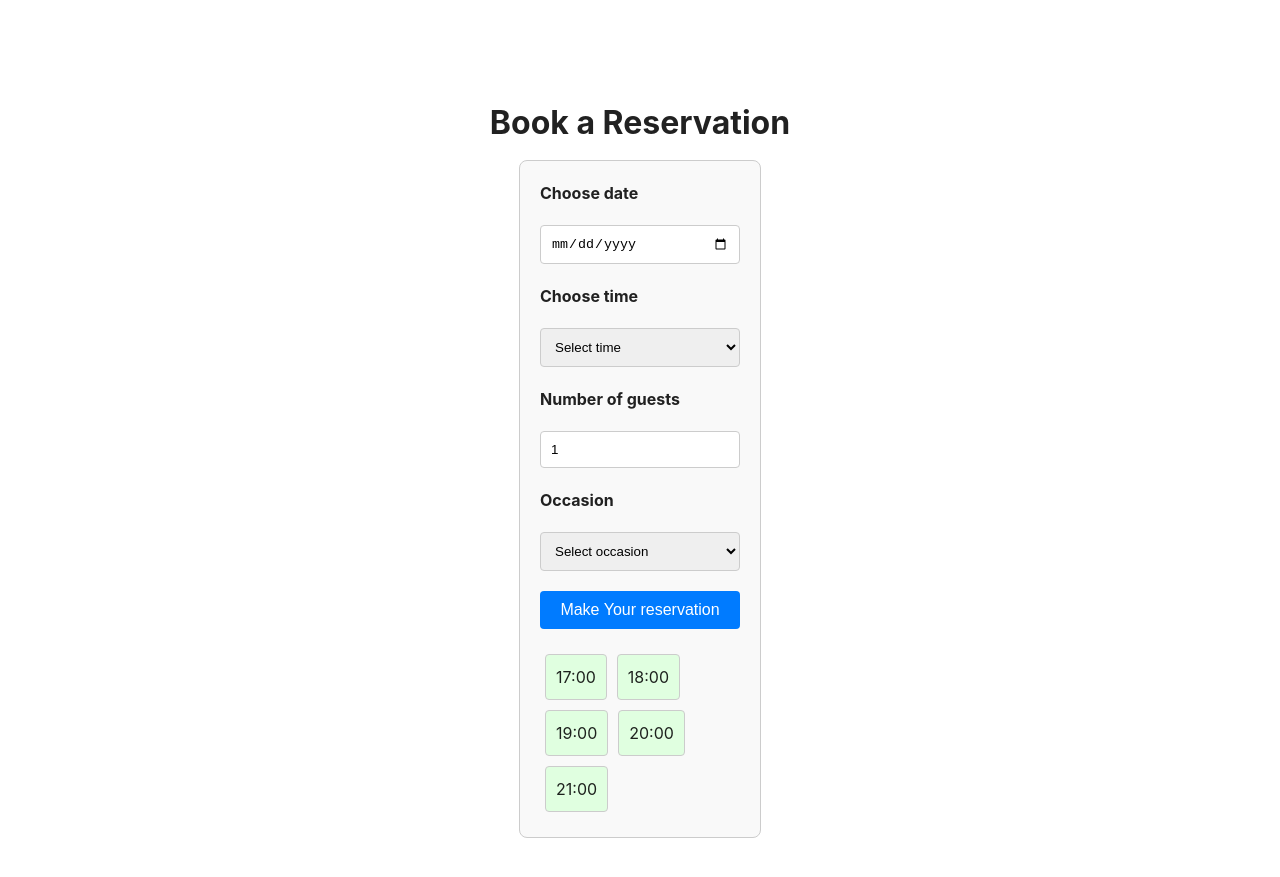
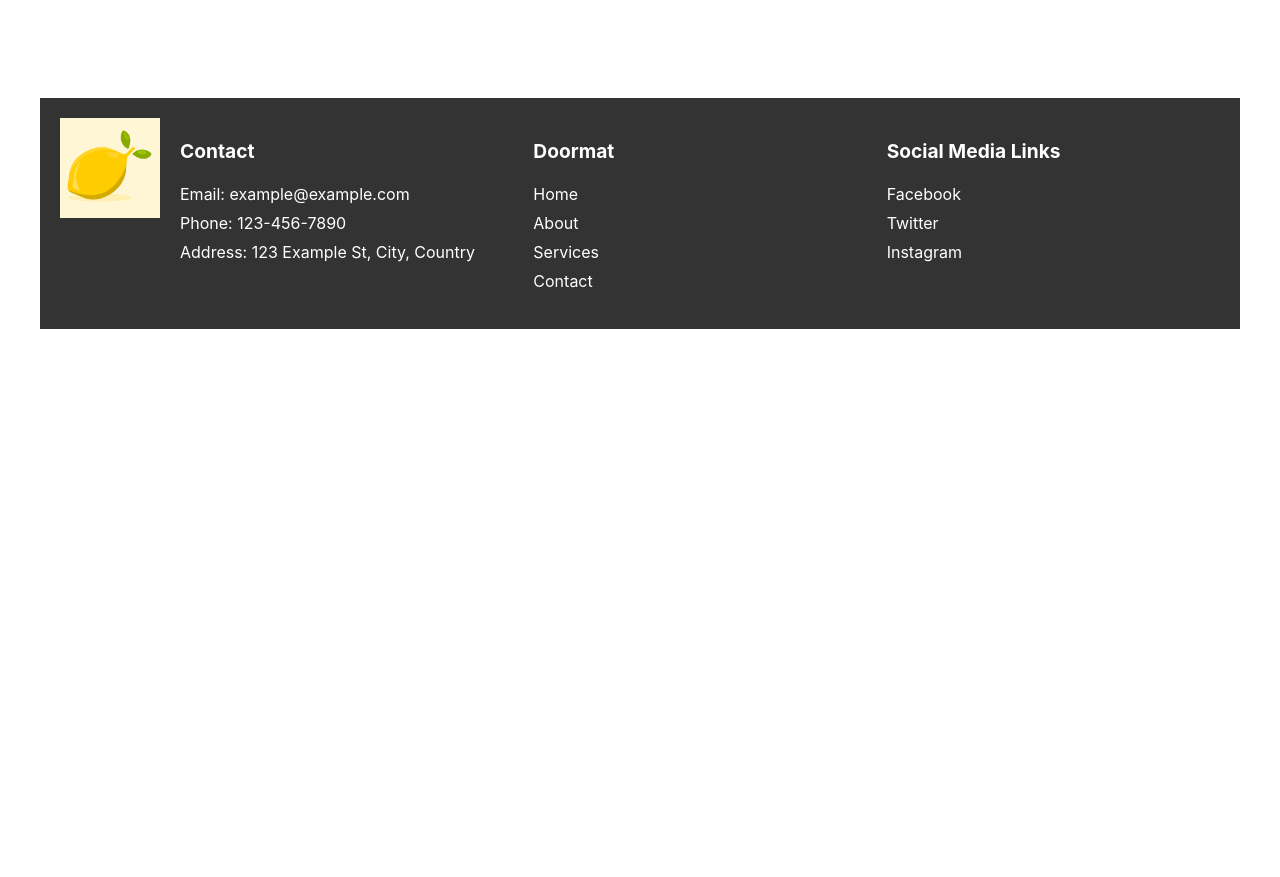
Before and after one commit to Kdev19/cap-project, a React (Vite) app: page / in a window 1280 px wide. Shown: the part 1917-2794 px from the top of the page. After the commit the page ends 2306 px from the top, so only its background shows below. Built offline with nearby package versions, Linux system fonts and the light colour scheme.

Commit message:
rollback 18 hours ago

```diff
--- a/src/components/BookingPage.jsx
+++ b/src/components/BookingPage.jsx
@@ -1,17 +1,14 @@
 import React from 'react';
-import BookingForm from './BookingForm';
+import BookingForm from './Bookingform';
 import './BookingPage.css';
 
-const BookingPage = ({ availableTimes, updateTimes }) => {
-  console.log('BookingPage availableTimes:', availableTimes);
-  console.log('BookingPage updateTimes:', updateTimes);
-
-  return (
-    <div className="booking-page">
-      <h1>Book a Reservation</h1>
-      <BookingForm availableTimes={availableTimes} updateTimes={updateTimes} />
-    </div>
-  );
+const BookingPage = ({ availableTimes }) => {
+    return (
+        <div className="booking-page">
+            <h1>Book a Reservation</h1>
+            <BookingForm availableTimes={availableTimes} />
+        </div>
+    );
 };
 
 export default BookingPage;
--- a/src/components/BookingSlot.css
+++ /dev/null
@@ -1,18 +0,0 @@
-.booking-slot {
-  display: inline-block;
-  padding: 10px;
-  margin: 5px;
-  border: 1px solid #ccc;
-  border-radius: 4px;
-  text-align: center;
-  cursor: pointer;
-}
-
-.booking-slot.available {
-  background-color: #e0ffe0; /* Light green for available slots */
-}
-
-.booking-slot.booked {
-  background-color: #ffe0e0; /* Light red for booked slots */
-  cursor: not-allowed;
-}
--- a/src/components/BookingSlot.jsx
+++ /dev/null
@@ -1,12 +0,0 @@
-import React from 'react';
-import './BookingSlot.css';
-
-const BookingSlot = ({ time, isBooked }) => {
-  return (
-    <div className={`booking-slot ${isBooked ? 'booked' : 'available'}`}>
-      {time}
-    </div>
-  );
-};
-
-export default BookingSlot;
--- a/src/components/Bookingform.jsx
+++ b/src/components/Bookingform.jsx
@@ -1,8 +1,7 @@
-import React, { useState, useEffect } from 'react';
-import BookingSlot from './BookingSlot';
+import React, { useState } from 'react';
 import './BookingForm.css';
 
-const BookingForm = ({ availableTimes = ['17:00', '18:00', '19:00', '20:00', '21:00'], updateTimes }) => {
+const BookingForm = ({ availableTimes }) => {
     const [formData, setFormData] = useState({
         date: '',
         time: '',
@@ -10,19 +9,12 @@ const BookingForm = ({ availableTimes = ['17:00', '18:00', '19:00', '20:00', '21
         occasion: ''
     });
 
-  useEffect(() => {
-    console.log('BookingForm availableTimes:', availableTimes); // Log availableTimes to check if it is passed correctly
-    console.log('BookingForm updateTimes:', updateTimes);
-  }, [availableTimes, updateTimes]);
-
     const handleChange = (e) => {
         const { name, value } = e.target;
-    console.log(`Change detected: ${name} = ${value}`); // Debug
-    setFormData({ ...formData, [name]: value });
-
-    if (name === 'date') {
-      updateTimes(value);
-    }
+        setFormData({
+            ...formData,
+            [name]: value
+        });
     };
 
     const handleSubmit = (e) => {
@@ -51,7 +43,7 @@ const BookingForm = ({ availableTimes = ['17:00', '18:00', '19:00', '20:00', '21
                 required
             >
                 <option value="">Select time</option>
-        {availableTimes && availableTimes.map((time, index) => (
+                {availableTimes.map((time, index) => (
                     <option key={index} value={time}>{time}</option>
                 ))}
             </select>
@@ -80,11 +72,6 @@ const BookingForm = ({ availableTimes = ['17:00', '18:00', '19:00', '20:00', '21
                 <option value="anniversary">Anniversary</option>
             </select>
             <input type="submit" value="Make Your reservation" />
-      <div className="booking-slots">
-        {availableTimes && availableTimes.map((time, index) => (
-          <BookingSlot key={index} time={time} isBooked={false} />
-        ))}
-      </div>
         </form>
     );
 };
--- a/src/components/Herosection.jsx
+++ b/src/components/Herosection.jsx
@@ -1,5 +1,4 @@
 import React from 'react';
-import { Link } from 'react-scroll';
 import './Herosection.css';
 
 const Herosection = () => {
@@ -11,9 +10,7 @@ const Herosection = () => {
                     <p className="hero-description">
                         Enjoy the finest dining experience with our exquisite menu and exceptional service.
                     </p>
-                    <Link to="booking" smooth={true} duration={500}>
-                        <button className="hero-button">Reserve a Table</button>
-                    </Link>
+                    <button className="hero-button">Reserve a Table</button>
                 </div>
                 <div className="hero-right">
                     <div className="image-holder">
--- a/src/components/MainRoutes.jsx
+++ b/src/components/MainRoutes.jsx
@@ -3,7 +3,6 @@ import Herosection from './Herosection';
 import Highlights from './Highlights';
 import Testimonials from './Testimonials';
 import About from './About';
-import BookingPage from './BookingPage';
 
 const MainRoutes = () => {
   return (
@@ -20,9 +19,6 @@ const MainRoutes = () => {
       <section id="about">
         <About />
       </section>
-      <section id="booking">
-        <BookingPage />
-      </section>
     </>
   );
 };
--- a/src/main.jsx
+++ b/src/main.jsx
@@ -1,77 +1,37 @@
-import React, { useReducer, useEffect } from 'react';
+import { StrictMode, useState } from 'react';
 import { createRoot } from 'react-dom/client';
 import { BrowserRouter, Route, Routes } from 'react-router-dom';
 import './index.css';
 import Nav from './components/Nav';
+import Highlights from './components/Highlights';
+import Testimonials from './components/Testimonials';
+import About from './components/About';
 import Footer from './components/Footer';
+import Herosection from './components/Herosection';
+import BookingPage from './components/BookingPage';
 import MainRoutes from './components/MainRoutes';
-import BookingPage from './components/BookingPage';
 
-const initialState = [
-  '17:00', '18:00', '19:00', '20:00', '21:00', '22:00'
-];
-
-const reducer = (state, action) => {
-  console.log('Reducer action:', action); // Debug logs
-  switch (action.type) {
-    case 'UPDATE_TIMES':
-      return action.payload;
-    case 'INITIALIZE_TIMES':
-      return initialState;
-    default:
-      return state;
-  }
-};
-
-const initializeTimes = () => {
-  return initialState;
-};
-
-const updateTimes = (date) => {
-  console.log('Updating times for date:', date); // Debug
-  const newTimes = initialState.filter(time => time !== '19:00'); // Example logic
-  return newTimes;
-};
-
-function App() {
-  const [availableTimes, dispatch] = useReducer(reducer, initialState);
-
-  useEffect(() => {
-    console.log('App availableTimes:', availableTimes);
-  }, [availableTimes]);
-
-  const handleUpdateTimes = (date) => {
-    const updatedTimes = updateTimes(date);
-    console.log('App handleUpdateTimes:', updatedTimes);
-    dispatch({ type: 'UPDATE_TIMES', payload: updatedTimes });
-  };
-
-  console.log('Passing to BookingPage:', { availableTimes, handleUpdateTimes });
+const App = () => {
+  const [availableTimes, setAvailableTimes] = useState([
+    '17:00', '18:00', '19:00', '20:00', '21:00', '22:00'
+  ]);
 
   return (
     <div className="page-container">
       <Nav />
       <Routes>
-        <Route
-          path="/booking"
-          element={
-            <BookingPage
-              availableTimes={availableTimes}
-              updateTimes={handleUpdateTimes}
-            />
-          }
-        />
+        <Route path="/booking" element={<BookingPage availableTimes={availableTimes} />} />
         <Route path="/*" element={<MainRoutes />} />
       </Routes>
       <Footer />
     </div>
   );
-}
+};
 
 createRoot(document.getElementById('root')).render(
-  <React.StrictMode>
+  <StrictMode>
     <BrowserRouter>
       <App />
     </BrowserRouter>
-  </React.StrictMode>
+  </StrictMode>
 );
```
Lines whose indentation alone changed are shown as unchanged.
